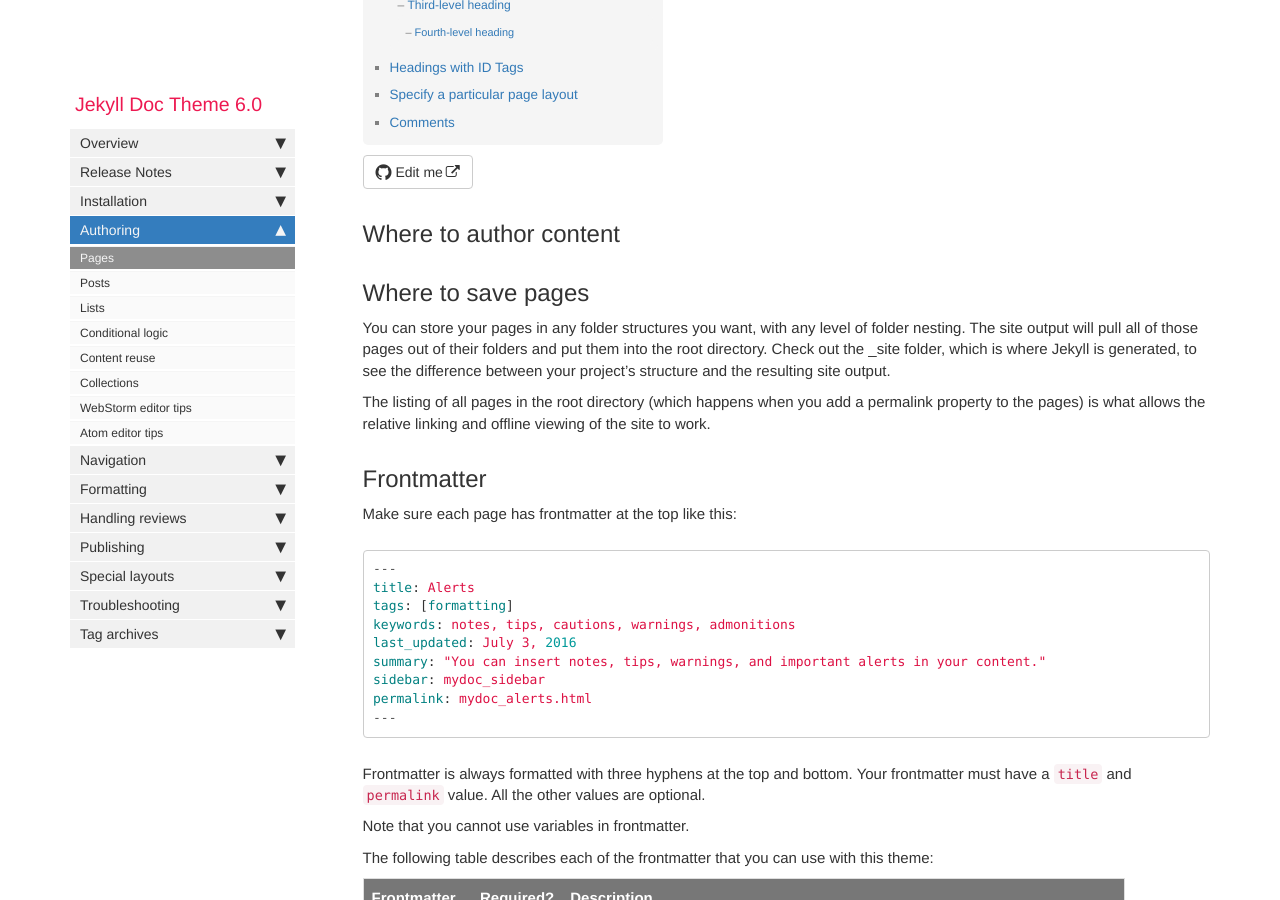
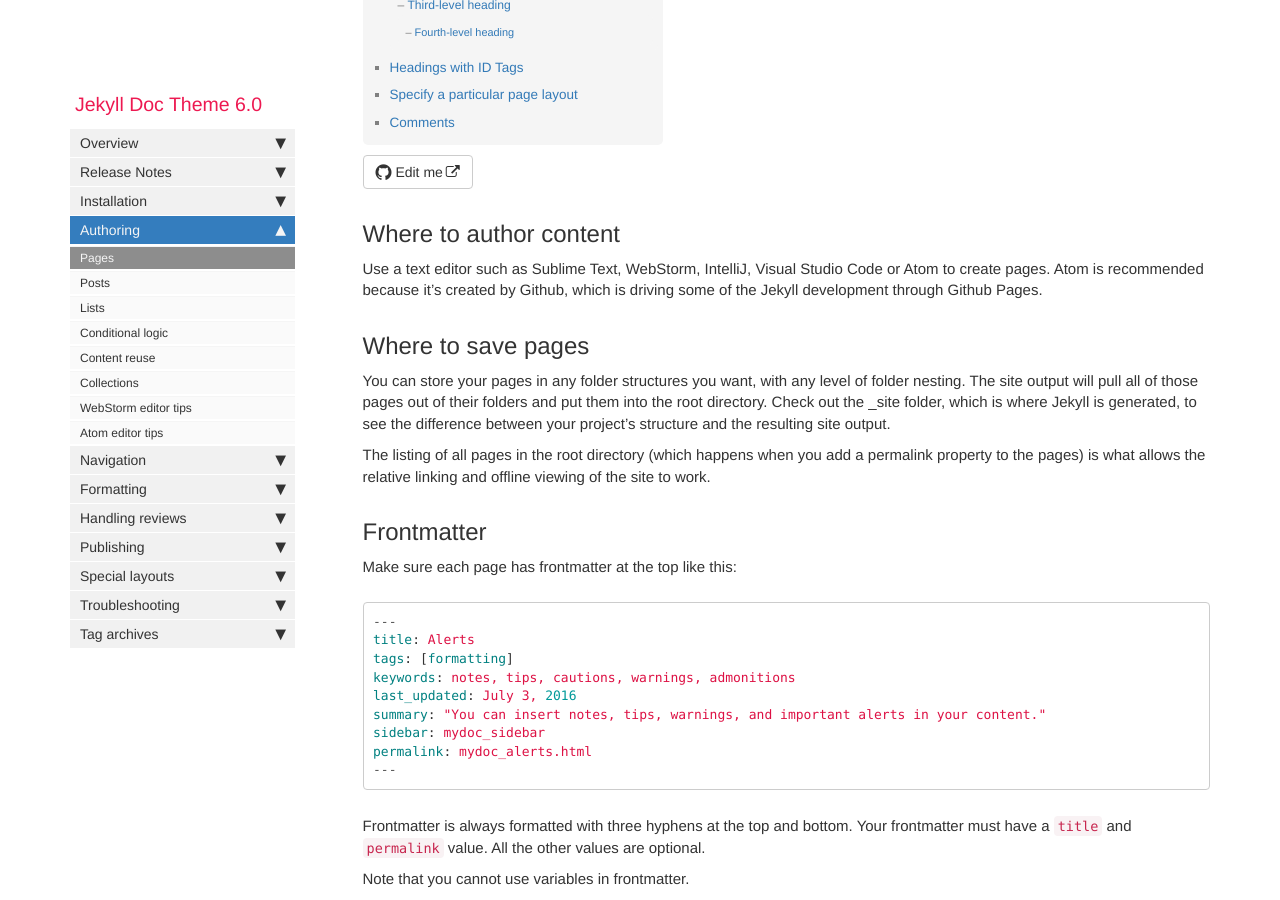
Before and after one commit to saus-journal/documentation, a Jekyll site: the page built from pages/mydoc/mydoc_pages.md, in a window 1280 px wide and 900 px high, scrolled down 625 px. Built offline with Jekyll 4.4.1, drawn with Linux system fonts in a browser that asks for light colours; comment, search, counter and statistics services are not loaded.

Commit message:
Update mydoc_pages.md

```diff
--- a/pages/mydoc/mydoc_pages.md
+++ b/pages/mydoc/mydoc_pages.md
@@ -10,7 +10,7 @@ folder: mydoc
 ---
 
 ## Where to author content
-
+Use a text editor such as Sublime Text, WebStorm, IntelliJ, Visual Studio Code or Atom to create pages. Atom is recommended because it's created by Github, which is driving some of the Jekyll development through Github Pages.
 
 ## Where to save pages
 
```
